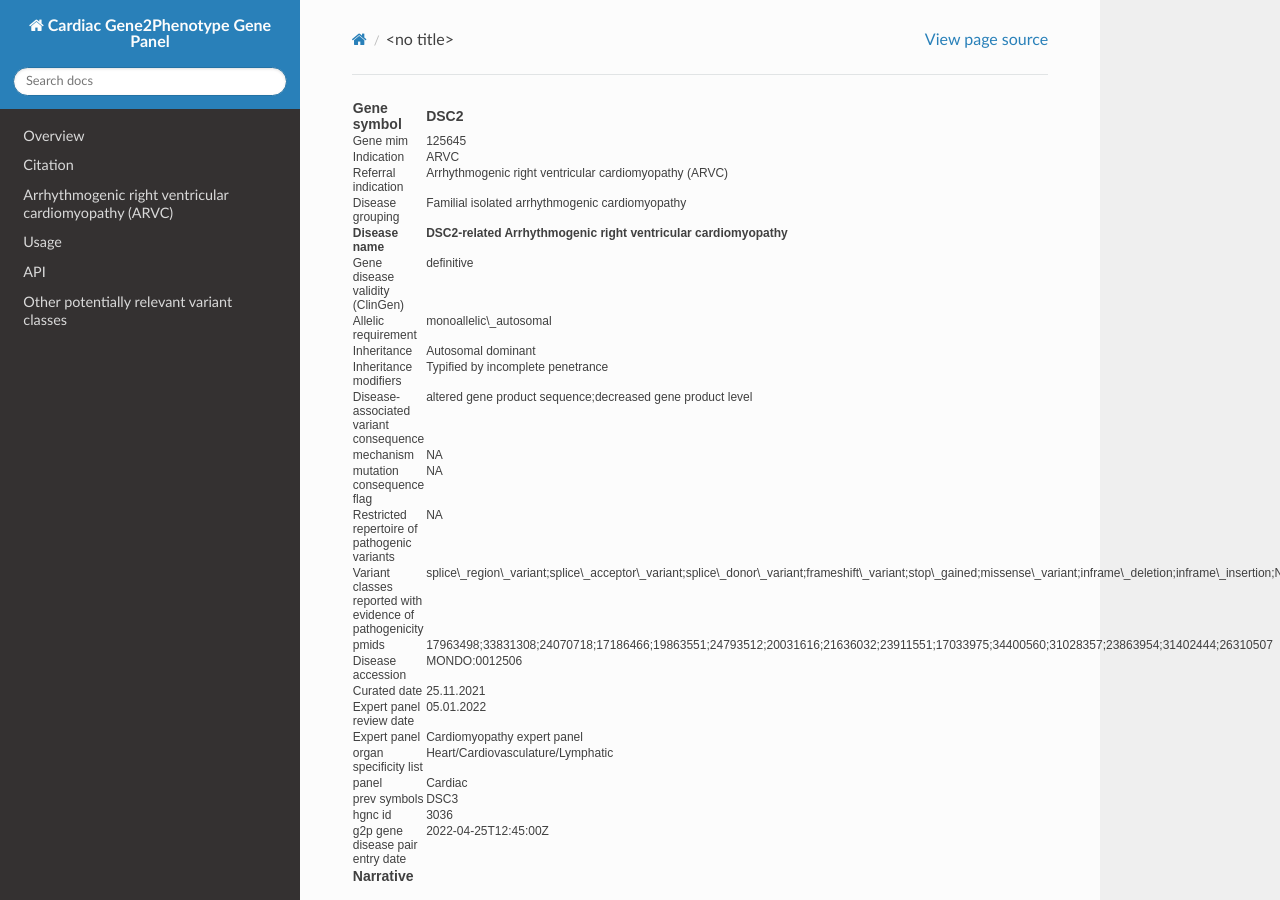
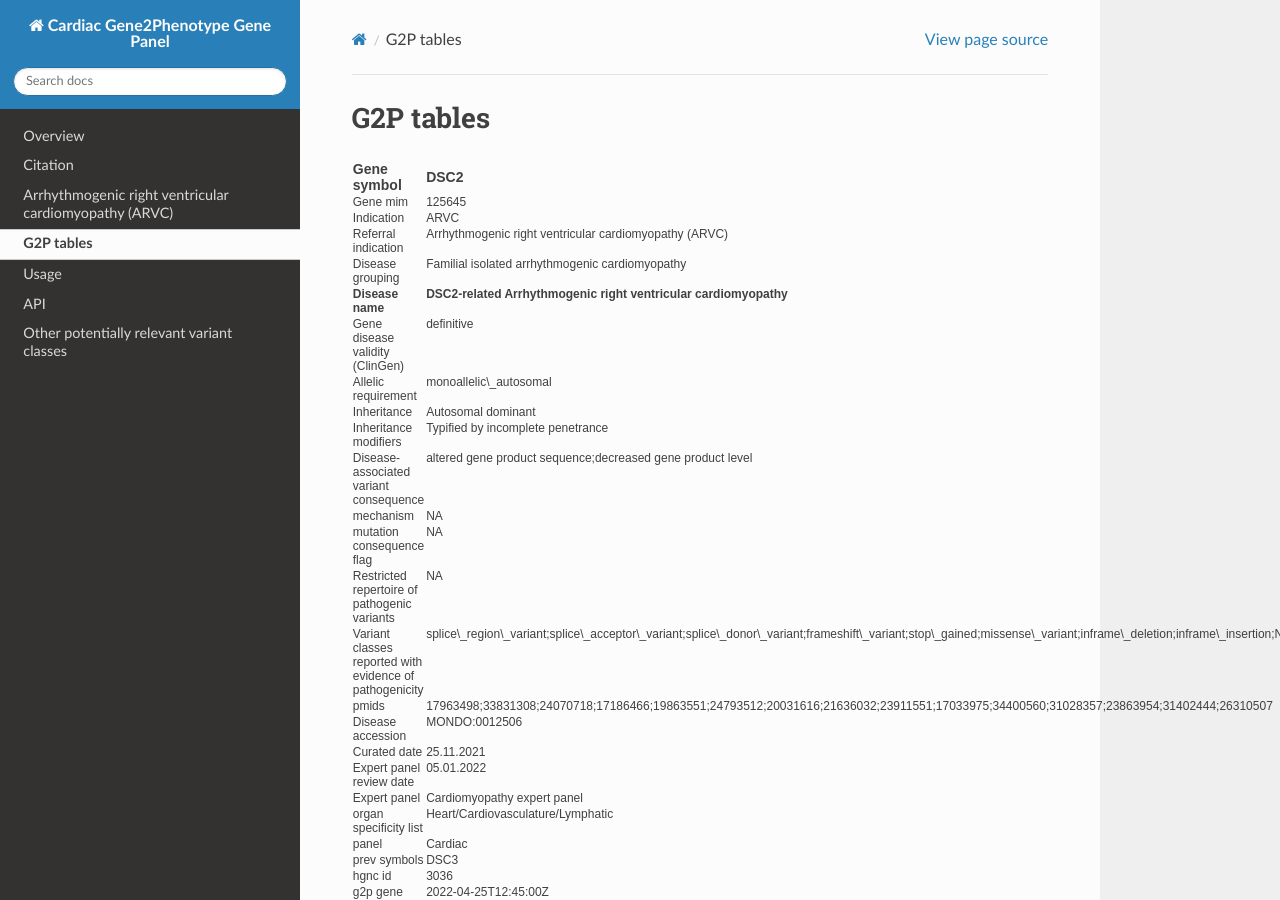
Before and after one commit to pantastheo/rtd-tutorial, a Sphinx documentation site: the page built from docs/source/g2p.md, in a window 1280 px wide and 900 px high. Built offline with Sphinx 7.4.7 and the Read the Docs theme 3.1.0, drawn with Linux system fonts in a browser that asks for light colours.

Commit message:
update g2p

```diff
--- a/docs/source/g2p.md
+++ b/docs/source/g2p.md
@@ -1,3 +1,5 @@
+# G2P tables
+
 <table class="table table-striped table-condensed" style="font-size: 12px; font-family: sans-serif; margin-left: auto; margin-right: auto;">
 <thead>
 <tr>
```
